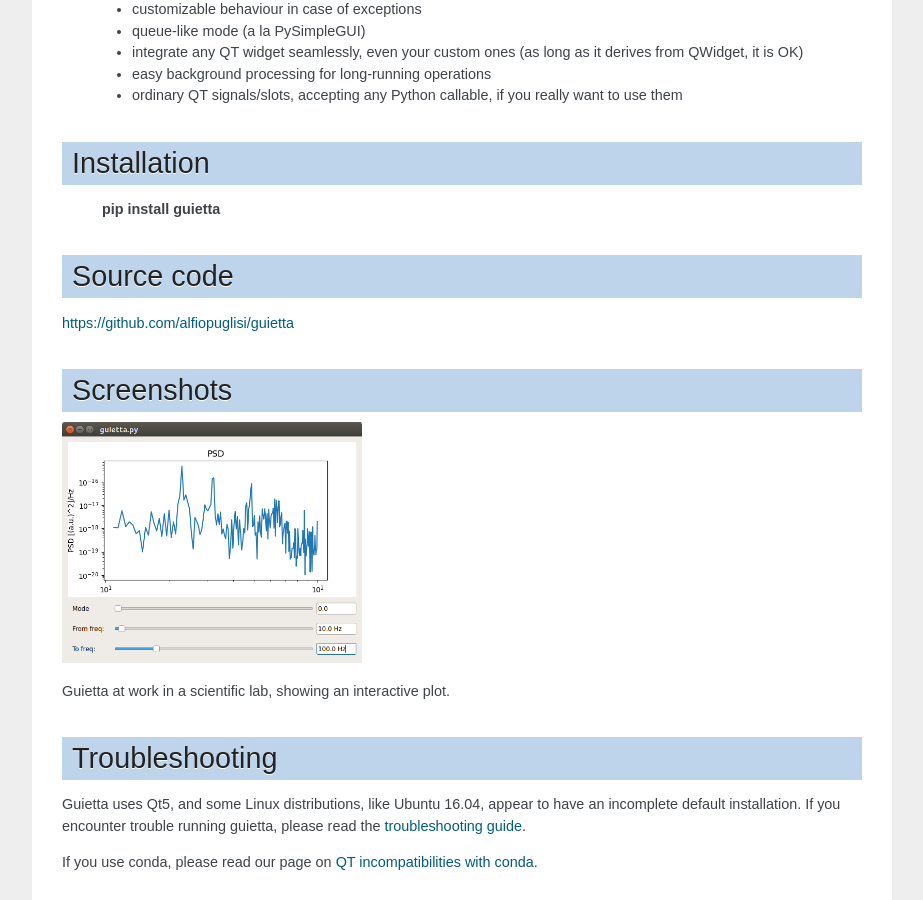
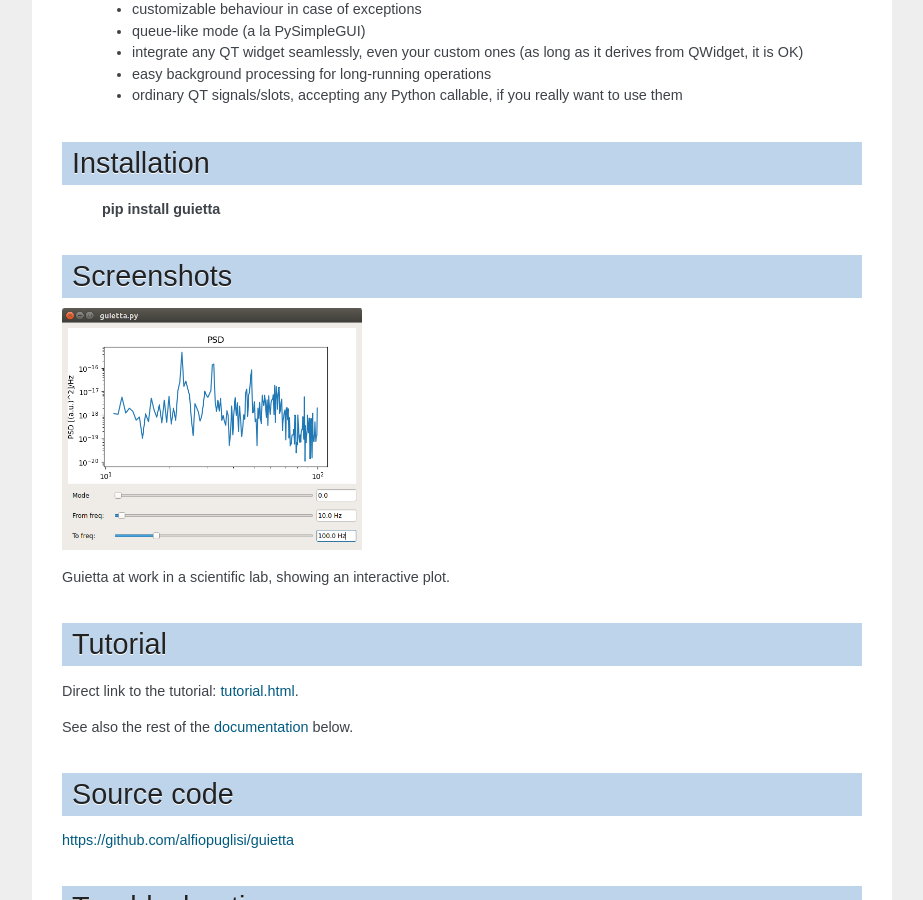
Before and after one commit to alfiopuglisi/guietta, a Sphinx documentation site: the page built from docs/index.rst, in a window 1280 px wide and 900 px high, scrolled down 686 px. Shown: the whole window, without its empty margins (198-1121 px from the left). Built offline with Sphinx 7.4.7, drawn with Linux system fonts in a browser that asks for light colours; some of the changed text lies outside the part shown.

Commit message:
More visible link to the tutorial

```diff
--- a/docs/index.rst
+++ b/docs/index.rst
@@ -29,6 +29,20 @@ Installation
 
  **pip install guietta**
 
+Screenshots
+===========
+
+.. image:: guietta_screenshot_psd.png
+    :width: 300px
+
+Guietta at work in a scientific lab, showing an interactive plot.
+
+Tutorial
+========
+
+Direct link to the tutorial: `tutorial.html <tutorial.html>`_.
+
+See also the rest of the `documentation <index.html#id1>`_ below.
 
 Source code
 ===========
@@ -36,13 +50,6 @@ Source code
 https://github.com/alfiopuglisi/guietta
 
 
-Screenshots
-===========
-
-.. image:: guietta_screenshot_psd.png
-    :width: 300px
-
-Guietta at work in a scientific lab, showing an interactive plot.
 
 Troubleshooting
 ===============
```
